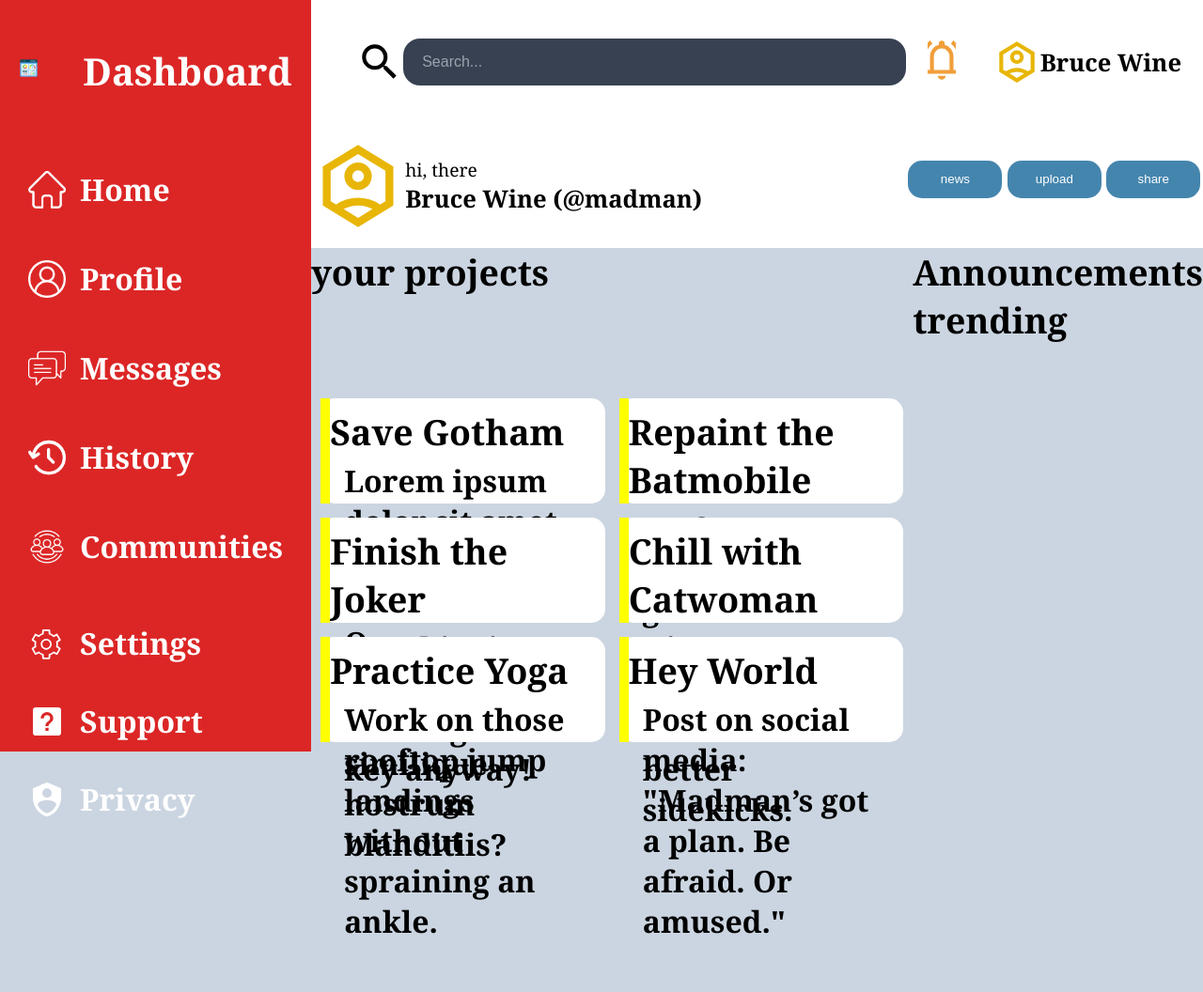
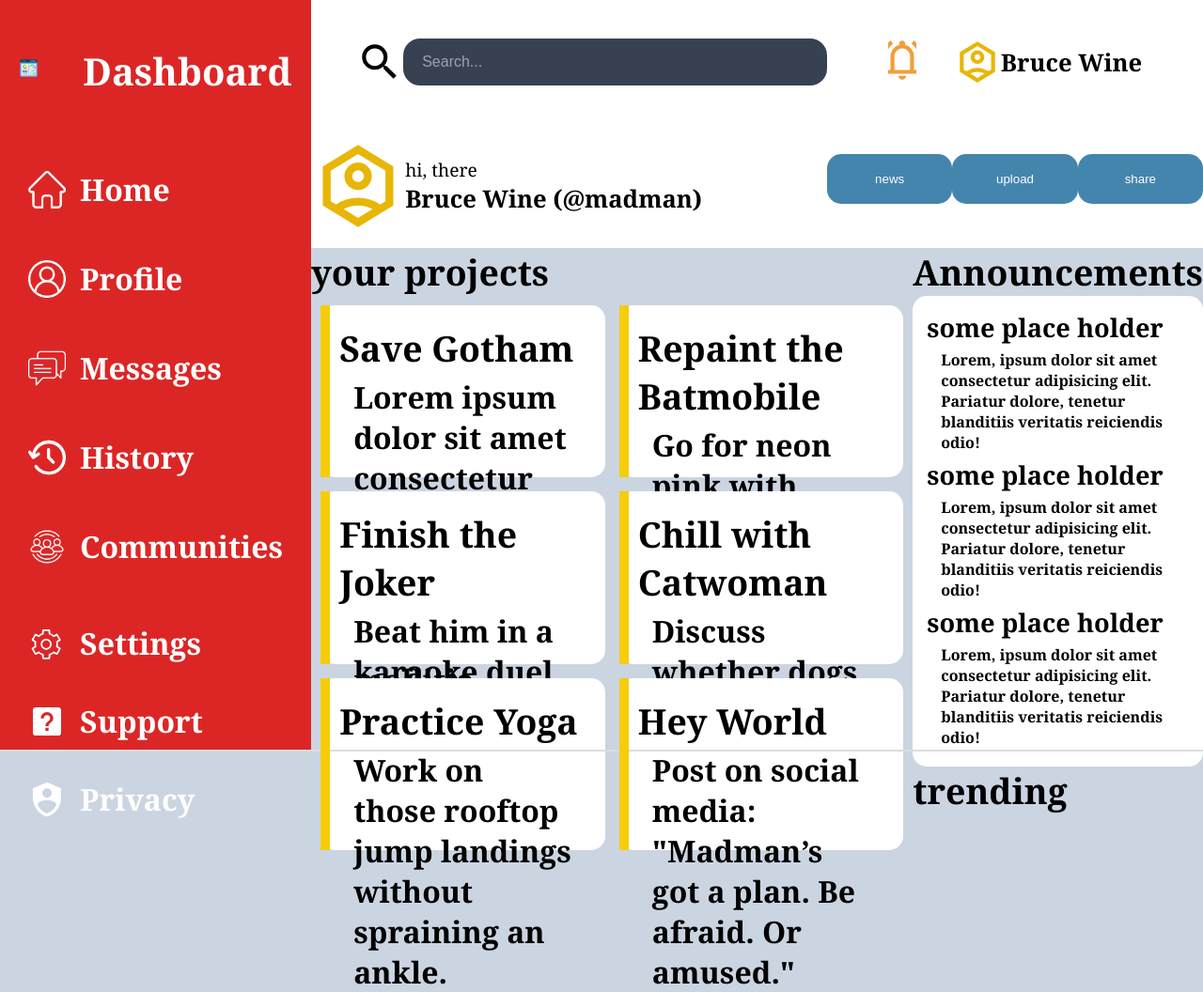
Before and after one commit to iCobra3/odin-admin-dashboard, a plain HTML site: page index.html in a window 1280 px wide. Shown: the whole page at 94% size. Before the commit the page ends 1002 px from the top, so only its background shows below. Drawn offline with Linux system fonts and the light colour scheme.

Commit message:
add anouncement and trending sections

```diff
--- a/index.html
+++ b/index.html
@@ -52,7 +52,6 @@
 
     </div>
 
-    </div>
     <div class="sidebar">
         <div class="logo-container">
             <div class="icon-container">
@@ -105,6 +104,8 @@
 <div class="content">
     <!-- <P>your content</P> -->
      <h3>your projects</h3>
+     <h3>Announcements</h3>
+
     <div class="cards-container">
         <div class="card">
             <h3>Save Gotham</h3>
@@ -137,20 +138,17 @@
         </div>
     </div>
 
-    <div class="announcement-container">
-        <h3>Announcements</h3>
-        <div class="announcements-card">
-            <div class="anouncement">
-                <h4></h4>
-            </div>
-            <div class="announcements-card">
-                <div class="anouncement">
-                    <h4></h4>
-                </div>
-                <div class="announcements-card">
-                    <div class="anouncement">
-                        <h4></h4>
-                    </div>
+    <div class="anouncement-container">
+        <div class="anouncement-card">
+                <h4>some place holder</h4>
+                <p>Lorem, ipsum dolor sit amet consectetur adipisicing elit. Pariatur dolore, tenetur blanditiis veritatis reiciendis odio!</p>
+        </div>
+        <div class="anouncement-card">
+            <h4>some place holder</h4>
+            <p>Lorem, ipsum dolor sit amet consectetur adipisicing elit. Pariatur dolore, tenetur blanditiis veritatis reiciendis odio!</p>
+    </div>   <div class="anouncement-card">
+                <h4>some place holder</h4>
+                <p>Lorem, ipsum dolor sit amet consectetur adipisicing elit. Pariatur dolore, tenetur blanditiis veritatis reiciendis odio!</p>
         </div>
     </div>
     <div class="trending-container">
@@ -165,6 +163,8 @@
             </div>
         </div>
     </div>
-</div>
+    </div>
+    </div>
+
   </body>
 </html>
--- a/style.css
+++ b/style.css
@@ -23,7 +23,7 @@ body {
 /* set header layout */
 .header {
   grid-column: 2/7;
-  grid-row:1/2;
+  grid-row: 1/2;
   display: grid;
   grid-template-columns: 2fr 1fr;
   grid-template-rows: 1fr 1fr;
@@ -69,6 +69,7 @@ body {
   /* height: 50px; */
   display: flex;
   justify-content: center;
+  align-items: center;
   align-items: center;
 }
 
@@ -142,8 +143,8 @@ body {
   background-color: rgba(11, 96, 149, 0.763);
   border: none;
   border-radius: 15px;
-  height: 40px;
-  width: 100px;
+  height: 4em;
+  width: 10em;
 }
 /* sidebar work */
 .sidebar {
@@ -255,7 +256,7 @@ body {
 
 .card {
   background-color: white;
-  padding: 10px;
+  padding: 20px;
   border-radius: 15px;
   min-width: 200px; /* Added min-width */
   min-height: 100px; /* Added min-height */
@@ -269,8 +270,38 @@ body {
   left: 0;
   width: 10px;
   height: 100%;
-  background: yellow;
+  background: rgb(247, 204, 9);
   z-index: 1;
 }
-
+/* anouncements part */
+.anouncement-container {
+  grid-area: 2/2/3/3;
+  background-color: white;
+  border: none;
+  border-radius: 15px;
+  box-shadow: #374151;
+  display: grid;
+  /* place-items: center; */
+  grid-template-rows: repeat(auto-fill, minMax(150px, 1fr));
+  font-size: 1rem;
+  padding: 15px;
+}
+.anouncement-card h4 {
+  font-size: 1.7rem;
+  position: relative;
+}
+.anouncement-card::after {
+  content: "";
+  position: absolute;
+  left: 0;
+  bottom: 0;
+  width: 100%;
+  height: 2px;
+  background-color: #ddd;
+}
 /* trending part */
+.trending-container {
+  /* grid-area: 3/2/4/3; */
+  grid-row: 3/4;
+  grid-column: 2/3;
+}
```
